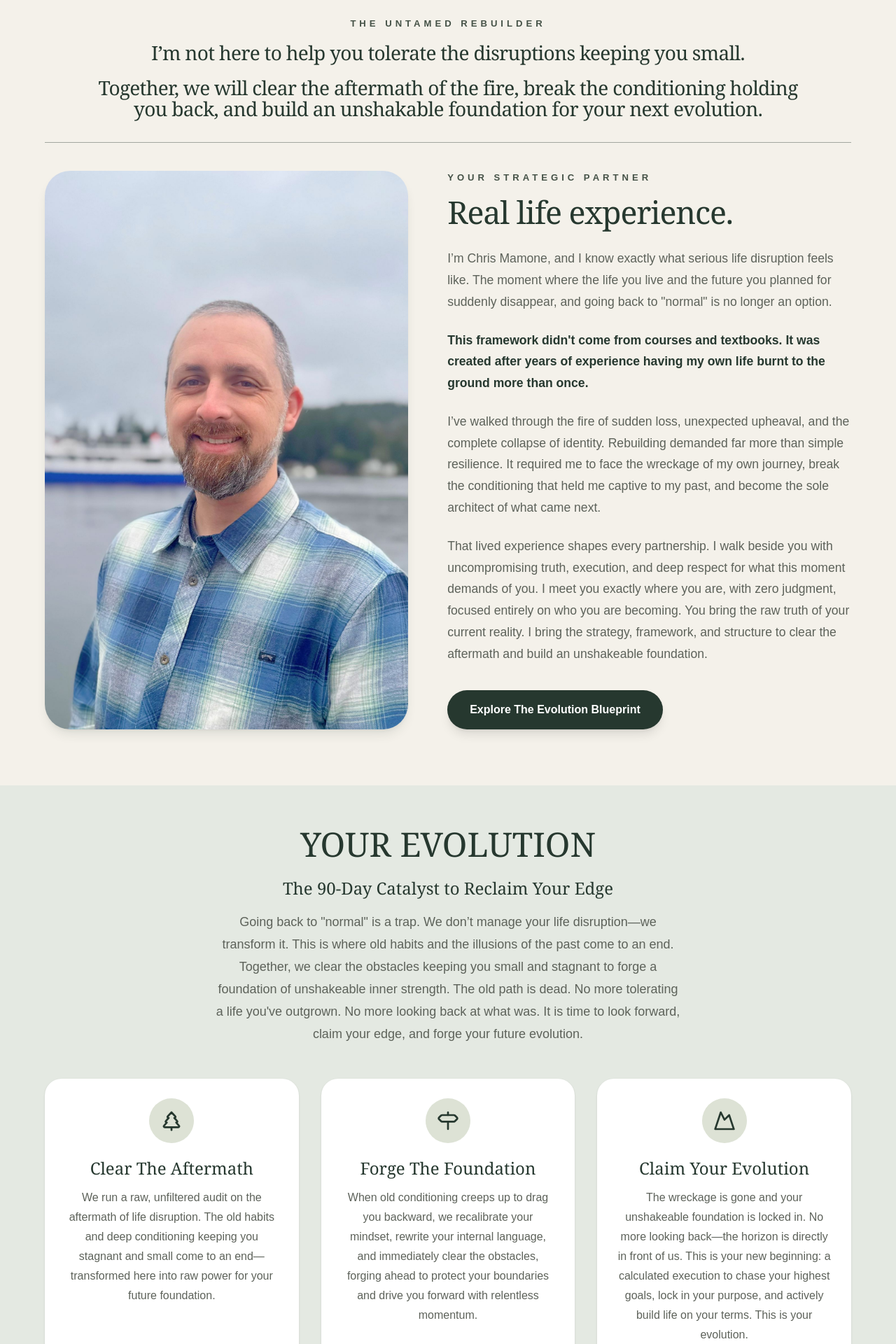
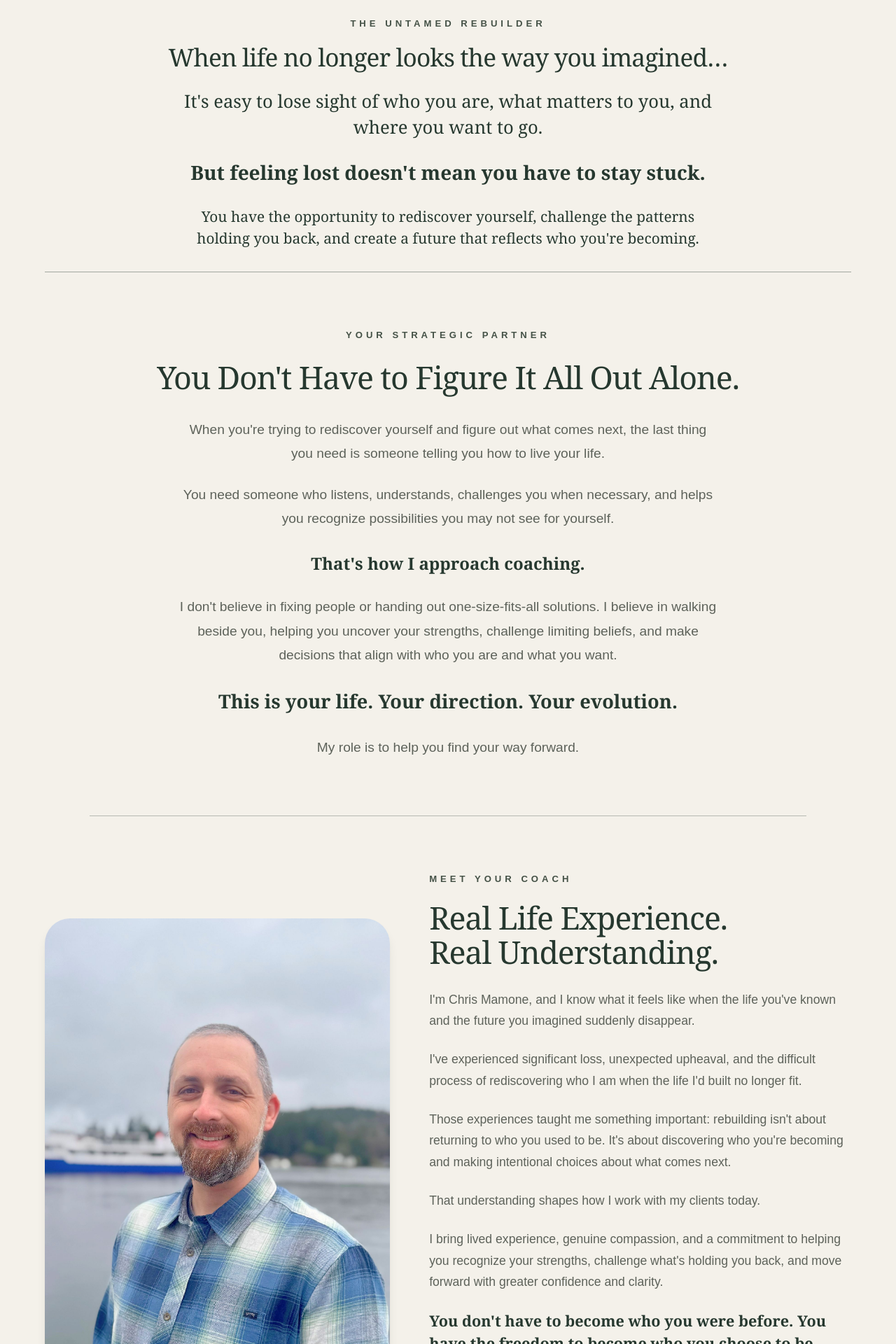
Before and after one commit to mybecomingpath/my-becoming-path, a Next.js app: page / in a window 1280 px wide. Shown: the part 680-2600 px from the top of the page at 70% size. Built offline with nearby package versions, Linux system fonts and the light colour scheme.

Commit message:
Update page.tsx

```diff
--- a/app/page.tsx
+++ b/app/page.tsx
@@ -101,95 +101,174 @@ className="relative flex min-h-[60vh] items-center justify-center bg-cover bg-ce
         THE UNTAMED REBUILDER
       </p>
 
-      <h2 className="mx-auto max-w-5xl font-serif text-[1.9rem] leading-[1.08] tracking-tight text-[#26382F] md:text-[1.75rem]">
-  <span className="block">
-    I’m not here to help you tolerate the disruptions keeping you small.
-  </span>
-  <span className="mt-5 block">
-    Together, we will clear the aftermath of the fire, break the conditioning
-    holding you back, and build an unshakable foundation for your next
-    evolution.
-  </span>
+
+<div className="mx-auto max-w-4xl text-center">
+
+  {/* Opening statement */}
+  <h2 className="font-serif text-[1.9rem] leading-[1.2] tracking-tight text-[#26382F] md:text-[2.2rem]">
+    When life no longer looks the way you imagined…
   </h2>
+
+  {/* Emotional connection */}
+  <p className="mx-auto mt-6 max-w-3xl font-serif text-[1.4rem] leading-[1.45] text-[#26382F] md:text-[1.6rem]">
+    It&apos;s easy to lose sight of who you are, what matters to you,
+    and where you want to go.
+  </p>
+
+  {/* Turning point */}
+  <p className="mx-auto mt-7 font-serif text-[1.5rem] font-semibold leading-[1.35] text-[#26382F] md:text-[1.75rem]">
+    But feeling lost doesn&apos;t mean you have to stay stuck.
+  </p>
+
+  {/* Forward-looking message */}
+  <p className="mx-auto mt-7 max-w-3xl font-serif text-[1.3rem] leading-[1.5] text-[#26382F] md:text-[1.3rem]">
+    You have the opportunity to rediscover yourself, challenge the
+    patterns holding you back, and create a future that reflects
+    who you&apos;re becoming.
+  </p>
+
 </div>
-    {/* ROW 2: COACH INTRODUCTION */}
-<div className="mx-auto grid max-w-6xl gap-10 py-10 lg:grid-cols-[0.9fr_1.0fr] lg:items-stretch lg:gap-14">
-  {/* COLUMN A: PHOTO */}
-  <div className="h-[500px] lg:h-auto">
+
+    </div>
+
+{/* SECTION: YOUR STRATEGIC PARTNER */}
+<div className="mx-auto max-w-5xl border-b border-[#26382F]/30 px-4 py-14 text-center md:py-20">
+
+  <p className="text-[0.82rem] font-bold uppercase tracking-[0.38em] text-[#445146]">
+    YOUR STRATEGIC PARTNER
+  </p>
+
+  <h2 className="mt-6 font-serif text-[2rem] leading-[1.15] tracking-tight text-[#26382F] md:text-[2.8rem]">
+    You Don't Have to Figure It All Out Alone.
+  </h2>
+
+  <div className="mx-auto mt-8 max-w-3xl space-y-6 text-[1.1rem] leading-[1.8] text-[#5D625A] md:text-[1.2rem]">
+
+    <p>
+      When you're trying to rediscover yourself and figure out
+      what comes next, the last thing you need is someone
+      telling you how to live your life.
+    </p>
+
+    <p>
+      You need someone who listens, understands, challenges
+      you when necessary, and helps you recognize possibilities
+      you may not see for yourself.
+    </p>
+
+    <p className="font-serif text-[1.5rem] font-semibold text-[#26382F]">
+      That's how I approach coaching.
+    </p>
+
+    <p>
+      I don't believe in fixing people or handing out
+      one-size-fits-all solutions. I believe in walking
+      beside you, helping you uncover your strengths,
+      challenge limiting beliefs, and make decisions
+      that align with who you are and what you want.
+    </p>
+
+    <p className="font-serif text-[1.5rem] font-bold text-[#26382F] md:text-[1.7rem]">
+      This is your life. Your direction. Your evolution.
+    </p>
+
+    <p>
+      My role is to help you find your way forward.
+    </p>
+
+  </div>
+</div>
+
+
+{/* SECTION: MEET YOUR COACH */}
+<div className="mx-auto grid max-w-6xl items-center gap-10 py-16 lg:grid-cols-[0.9fr_1.1fr] lg:gap-14 lg:py-20">
+
+  {/* LEFT COLUMN: PHOTO */}
+  <div className="overflow-hidden rounded-[36px] shadow-lg shadow-[#26382F]/10">
     <img
       src="/chris.jpg"
       alt="Chris Mamone"
-      className="h-full w-full rounded-[36px] object-cover object-center shadow-lg shadow-[#26382F]/10"
+      className="h-[450px] w-full object-cover object-center md:h-[580px] lg:h-[650px]"
     />
   </div>
 
-  {/* COLUMN B: INTRODUCTION */}
+  {/* RIGHT COLUMN: INTRODUCTION */}
   <div className="flex max-w-[660px] flex-col justify-center">
+
     <p className="text-[0.82rem] font-bold uppercase tracking-[0.38em] text-[#445146]">
-      Your Strategic Partner
+      MEET YOUR COACH
     </p>
 
-    <h2 className="mt-4 font-serif text-[2.3rem] leading-[1.05] tracking-tight text-[#26382F] md:text-[2.8rem]">
-      Real life experience.
+    <h2 className="mt-5 font-serif text-[2.2rem] leading-[1.1] tracking-tight text-[#26382F] md:text-[2.8rem]">
+      Real Life Experience.
+      <br />
+      Real Understanding.
     </h2>
 
     <div className="mt-7 space-y-6 text-[1.1rem] leading-[1.75] text-[#5D625A]">
-      <p>
-        I’m Chris Mamone, and I know exactly what serious life disruption feels like. The moment
-        where the life you live and the future you planned for suddenly disappear, and going back to "normal"
-        is no longer an option.
-        </p>
-
-      <p> <strong className="font-semibold text-[#26382F]">
-        This framework didn't come from courses and textbooks. It was created after years of experience
-        having my own life burnt to the ground more than once.
-        </strong></p>
 
       <p>
-        I’ve walked through the fire of sudden loss, unexpected upheaval, and the complete collapse of identity.
-        Rebuilding demanded far more than simple resilience. It required me to face the wreckage of my own journey,
-        break the conditioning that held me captive to my past, and become the sole architect of what came next.
+        I'm Chris Mamone, and I know what it feels like
+        when the life you've known and the future you
+        imagined suddenly disappear.
       </p>
 
       <p>
-        That lived experience shapes every partnership. I walk beside you with uncompromising truth, execution, and deep
-        respect for what this moment demands of you. I meet you exactly where you are, with zero judgment,
-        focused entirely on who you are becoming. You bring the raw truth of your current reality. I bring the strategy,
-        framework, and structure to clear the aftermath and build an unshakeable foundation.
+        I've experienced significant loss, unexpected
+        upheaval, and the difficult process of
+        rediscovering who I am when the life I'd
+        built no longer fit.
+      </p>
 
+      <p>
+        Those experiences taught me something important:
+        rebuilding isn't about returning to who you
+        used to be. It's about discovering who you're
+        becoming and making intentional choices about
+        what comes next.
       </p>
+
+      <p>
+        That understanding shapes how I work with
+        my clients today.
+      </p>
+
+      <p>
+        I bring lived experience, genuine compassion,
+        and a commitment to helping you recognize your
+        strengths, challenge what's holding you back,
+        and move forward with greater confidence and clarity.
+      </p>
+
+      <p className="font-serif text-[1.35rem] font-bold leading-[1.5] text-[#26382F]">
+        You don't have to become who you were before.
+        You have the freedom to become who you choose to be.
+      </p>
+
     </div>
 
+    {/* CALL TO ACTION */}
+    <div className="mt-9">
       <Link
         href="/coaching"
         className="
-    group
-    mt-9
-    inline-flex
-    w-fit
-    self-start
-    items-center
-    justify-center
-    whitespace-nowrap
+          inline-flex items-center justify-center
           rounded-full
           bg-[#26382F]
-    px-8
-    py-4
-    font-semibold
-    text-white
-    shadow-lg
-    shadow-black/10
-    transition-all
-    duration-300
+          px-8 py-4
+          font-semibold text-white
+          shadow-lg shadow-black/10
+          transition-all duration-300
           hover:-translate-y-1
           hover:bg-[#1A1A1A]
           hover:shadow-xl
-    active:translate-y-0
           active:scale-[0.97]
         "
       >
-  Explore The Evolution Blueprint
+        Explore The 90-Day Catalyst
       </Link>
+    </div>
+
   </div>
 </div>
 </div>
```
Lines whose indentation alone changed are shown as unchanged.
